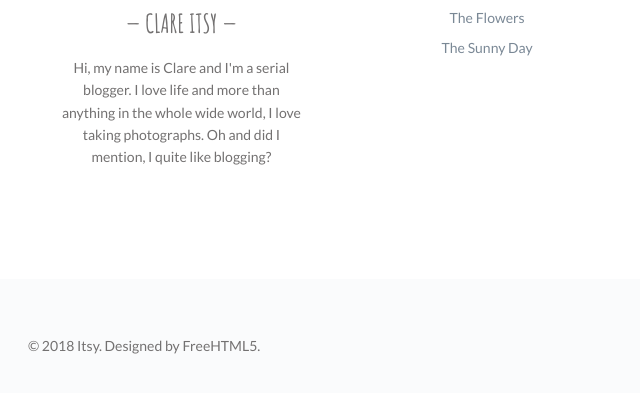
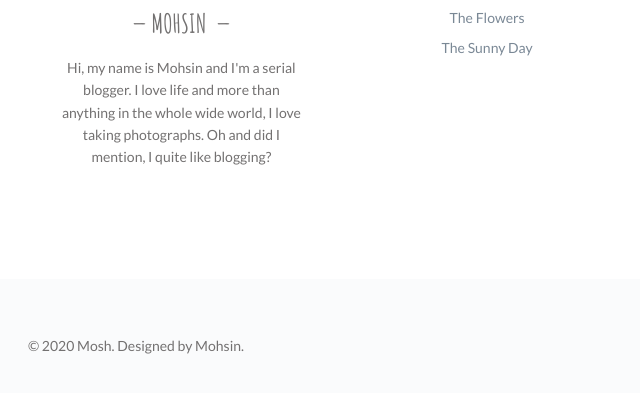
Before and after one commit to iammohssin/myblog, a plain HTML site: page index.html in a window 1280 px wide. Shown: the part 8899-9292 px from the top of the page, 0-640 px from the left. Drawn offline with Linux system fonts and the light colour scheme.

Commit message:
Update index.html

```diff
--- a/index.html
+++ b/index.html
@@ -704,10 +704,10 @@
                 <img class="mt-about-avatar" src="images/about-me.jpg" alt="Clare Itsy"/>
 
 
-                <h4>Clare Itsy</h4>
+                <h4>Mohsin </h4>
 
                 <div class="mt-about-bio">
-                    <p>Hi, my name is Clare and I&#039;m a serial blogger. I love life and more
+                    <p>Hi, my name is Mohsin and I&#039;m a serial blogger. I love life and more
                     than anything in the whole wide world, I love taking photographs. Oh and did I mention, I quite like
                     blogging?</p>
                 </div>
@@ -762,8 +762,8 @@
 
 <footer class="footer">
     <div class="footer-wrap">
-        <div id="footer-text">&copy; 2018 Itsy.
-            Designed by <a href="https://freehtml5.co" target="_blank">FreeHTML5</a>.</div>
+        <div id="footer-text">&copy; 2020 Mosh.
+            Designed by <a href="https://iportfolio.netlify.app/" target="_blank">Mohsin</a>.</div>
 
         <a href="#top" id="btt">Top <i class="fa fa-chevron-up"></i></a>
     </div>
```
